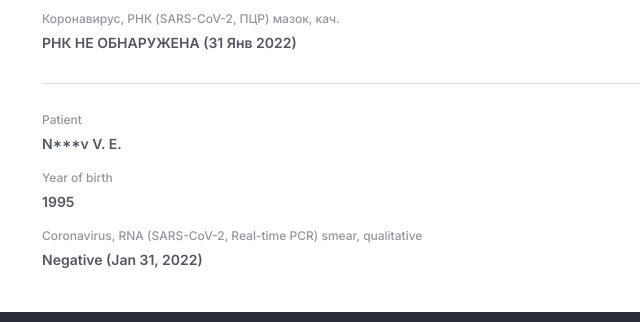
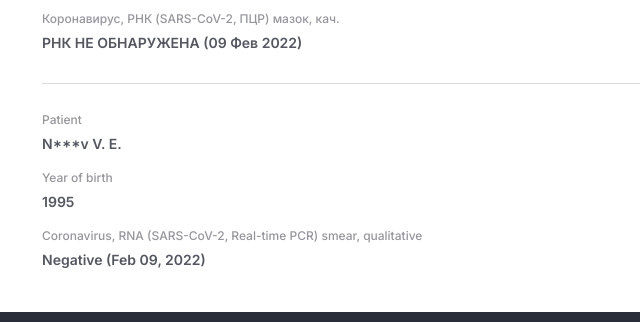
Before and after one commit to Djigurdak/covidcheck, a plain HTML site: page index.html in a window 1280 px wide. Shown: the part 476-798 px from the top of the page, 0-640 px from the left. Drawn offline with Linux system fonts and the light colour scheme.

Commit message:
Update index.html

```diff
--- a/index.html
+++ b/index.html
@@ -43,7 +43,7 @@
 						<dt>Пациент</dt> <dd>Н***в В. Е.</dd>
 													<dt>Год рождения</dt> <dd>1995</dd>
 																																				<dt>Коронавирус, РНК (SARS-CoV-2, ПЦР) мазок, кач.</dt>
-									<dd>РНК НЕ ОБНАРУЖЕНА (31 Янв 2022)</dd>
+									<dd>РНК НЕ ОБНАРУЖЕНА (09 Фев 2022)</dd>
 																										</dl>
 				</div>
 									<div class="advansed">
@@ -51,7 +51,7 @@
 							<dt>Patient</dt> <dd>N***v V. E.</dd>
 															<dt>Year of birth</dt> <dd>1995</dd>
 																																																				<dt>Coronavirus, RNA (SARS-CoV-2, Real-time PCR) smear, qualitative</dt>
-											<dd>Negative (Jan 31, 2022)</dd>
+											<dd>Negative (Feb 09, 2022)</dd>
 																																								</dl>
 					</div>
 									</div>
```
